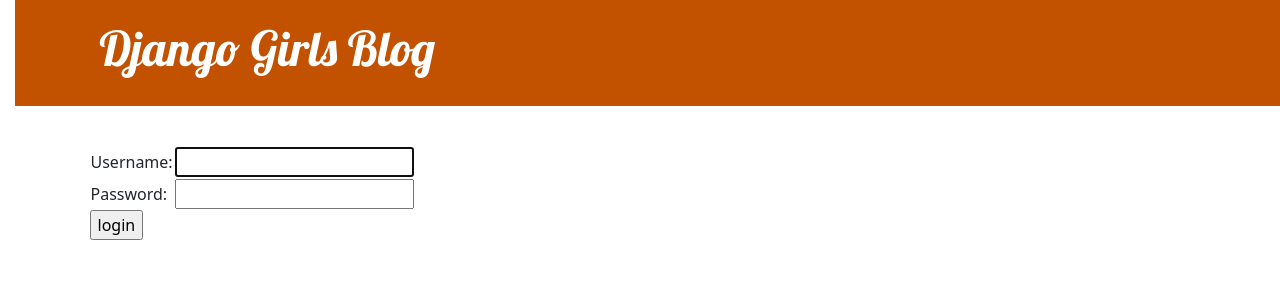
After one commit to TheJMan56/my-first-blog, a Django app: page /accounts/login/ in a window 1280 px wide. The commit adds this page. Shown: the top 300 px of the page. Run offline with Django 3.2, Linux system fonts and the light colour scheme.

Commit message:
Reversed the bad Django changes from the extended tutorials

```diff
--- a/blog/templates/blog/base.html
+++ b/blog/templates/blog/base.html
@@ -18,7 +18,7 @@
                 <h1><a href="/">Django Girls Blog</a></h1>
             </div>
         </header>
-        <main class="container">
+        <main class="content container">
             <div class="row">
                 <div class="col">
                     {% block content %}
--- a/blog/templates/blog/post_detail.html
+++ b/blog/templates/blog/post_detail.html
@@ -5,7 +5,7 @@
         <aside class="actions">
             {% if user.is_authenticated %}
                 <a class="btn btn-secondary" href="{% url 'post_edit' pk=post.pk %}">
-                    {% include './icons/pencil-fill.svg' %}
+            {% include './icons/pencil-fill.svg' %}
                 </a>
             {% endif %}
         </aside>
--- a/blog/templates/blog/post_list.html
+++ b/blog/templates/blog/post_list.html
@@ -6,7 +6,7 @@
             <time class="date">
                 {{ post.published_date }}
             </time>
-            <h2><a href=""{% url 'post_detail' pk=post.pk %}"">{{ post.title }}</a></h2>
+            <h2><a href="">{{ post.title }}</a></h2>
             <p>{{ post.text|linebreaksbr }}</p>
         </article>
     {% endfor %}
--- /dev/null
+++ b/blog/templates/registration/login.html
@@ -0,0 +1,24 @@
+{% extends "blog/base.html" %}
+
+{% block content %}
+    {% if form.errors %}
+        <p>Your username and password didn't match. Please try again.</p>
+    {% endif %}
+
+    <form method="post" action="{% url 'login' %}">
+    {% csrf_token %}
+        <table>
+        <tr>
+            <td>{{ form.username.label_tag }}</td>
+            <td>{{ form.username }}</td>
+        </tr>
+        <tr>
+            <td>{{ form.password.label_tag }}</td>
+            <td>{{ form.password }}</td>
+        </tr>
+        </table>
+
+        <input type="submit" value="login" />
+        <input type="hidden" name="next" value="{{ next }}" />
+    </form>
+{% endblock %}
--- a/blog/views.py
+++ b/blog/views.py
@@ -1,3 +1,4 @@
+from django.contrib.auth.decorators import login_required
 from django.shortcuts import redirect
 from django.shortcuts import render, get_object_or_404
 from django.utils import timezone
--- a/mysite/settings.py
+++ b/mysite/settings.py
@@ -125,3 +125,7 @@ STATIC_ROOT = BASE_DIR / 'static'
 # https://docs.djangoproject.com/en/3.2/ref/settings/#default-auto-field
 
 DEFAULT_AUTO_FIELD = 'django.db.models.BigAutoField'
+
+# Login redirect setting
+
+LOGIN_REDIRECT_URL = '/'
--- a/mysite/urls.py
+++ b/mysite/urls.py
@@ -16,7 +16,11 @@ Including another URLconf
 from django.contrib import admin
 from django.urls import path, include
 
+from django.contrib.auth import views
+
 urlpatterns = [
     path('admin/', admin.site.urls),
+    path('accounts/login/', views.LoginView.as_view(), name='login'),
+    path('accounts/logout/', views.LogoutView.as_view(next_page='/'), name='logout'),
     path('', include('blog.urls')),
 ]
```
Also changed, not shown: blog/templates/blog/post_draft_list.html (added, +18 -0 lines), 1 other file. Lines whose indentation alone changed are shown as unchanged.
